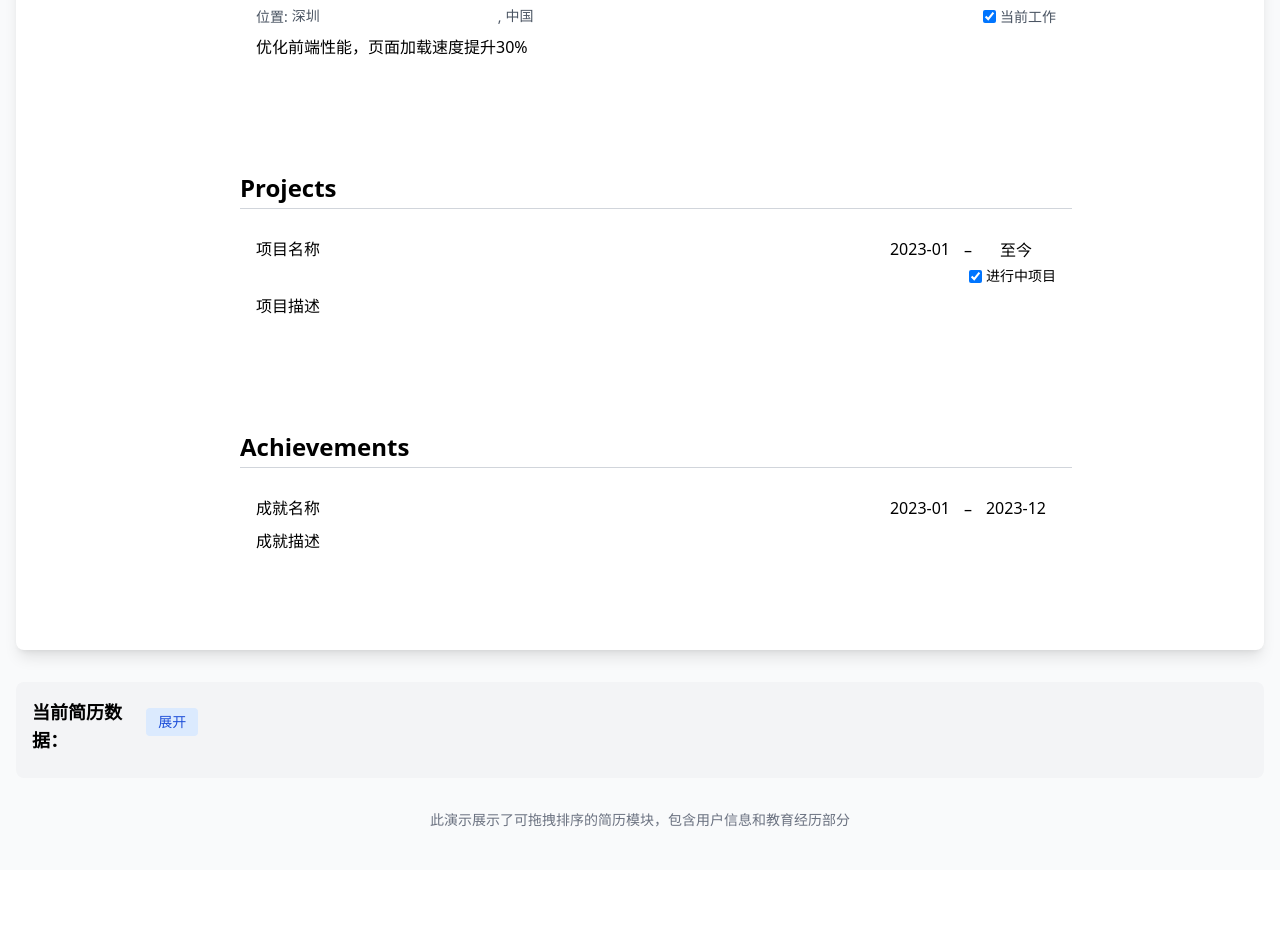
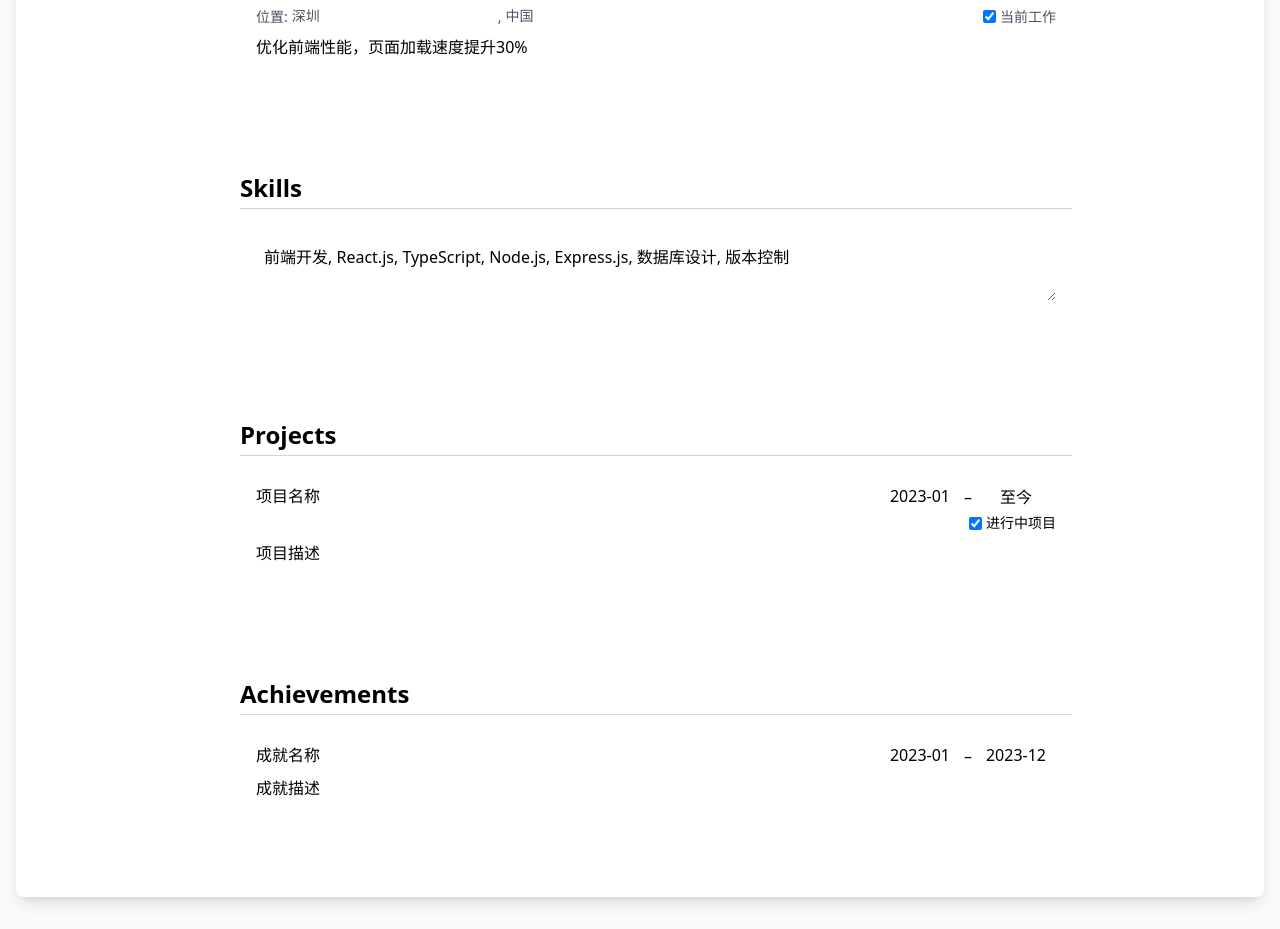
Before and after one commit to anonymity12/notion-style-resume, a Next.js app: page /resume-editor-demo in a window 1280 px wide. Shown: the part 886-1815 px from the top of the page. Before the commit the page ends 1756 px from the top, so only its background shows below. Built offline with nearby package versions, Linux system fonts and the light colour scheme.

Commit message:
同理，skill部分

```diff
--- /dev/null
+++ b/src/components/SkillsSection.js
@@ -0,0 +1,48 @@
+'use client';
+
+import React, { useState, useEffect } from 'react';
+import { useResume } from '../context/ResumeContext';
+
+export const SkillsSection = ({ hideDefaultControls = false, onMenuAction }) => {
+  const { resumeData, updateResumeField } = useResume();
+  const { skills } = resumeData;
+
+  // 将技能数组转换为逗号分隔的字符串
+  const [skillsText, setSkillsText] = useState(skills.join(', '));
+
+  // 处理技能文本变更
+  const handleSkillsChange = (e) => {
+    const newText = e.target.value;
+    setSkillsText(newText);
+
+    // 将文本转换回数组并更新上下文
+    const skillsArray = newText
+      .split(',')
+      .map(skill => skill.trim())
+      .filter(skill => skill.length > 0);
+
+    updateResumeField('skills', skillsArray);
+  };
+
+  return (
+    <div className="w-full max-w-4xl mx-auto my-6 relative">
+      {/* Section Title */}
+      <h2 className="text-2xl font-bold mb-1">Skills</h2>
+
+      {/* Divider Line */}
+      <hr className="border-gray-300 mb-3" />
+
+      {/* Skills Input */}
+      <div className="bg-white hover:bg-gray-50 p-4 rounded-md">
+        <textarea
+          value={skillsText}
+          onChange={handleSkillsChange}
+          placeholder="输入技能，用逗号分隔（例如：前端开发, React.js, TypeScript）"
+          className="w-full p-2 border-none focus:outline-none focus:ring-0 min-h-[50px] resize-y"
+        />
+      </div>
+    </div>
+  );
+};
+
+export default SkillsSection;
--- a/src/components/resumeEditor/ResumeBlockContainer.js
+++ b/src/components/resumeEditor/ResumeBlockContainer.js
@@ -20,6 +20,7 @@ import SortableEducationBlock from './SortableEducationBlock';
 import SortableWorkExperienceBlock from './SortableWorkExperienceBlock';
 import SortableProjectsBlock from './SortableProjectsBlock';
 import SortableAchievementsBlock from './SortableAchievementsBlock';
+import SortableSkillsBlock from './SortableSkillsBlock';
 import { useResume } from '../../context/ResumeContext';
 
 /**
@@ -35,6 +36,7 @@ export const ResumeBlockContainer = () => {
     { id: 'user-info-block', type: 'user-info' },
     { id: 'education-block', type: 'education' },
     { id: 'work-experience-block', type: 'work-experience' },
+    { id: 'skills-block', type: 'skills' },
     { id: 'projects-block', type: 'projects' },
     { id: 'achievements-block', type: 'achievements' }
   ];
@@ -75,6 +77,8 @@ export const ResumeBlockContainer = () => {
         return <SortableEducationBlock key={block.id} id={block.id} />;
       case 'work-experience':
         return <SortableWorkExperienceBlock key={block.id} id={block.id} />;
+      case 'skills':
+        return <SortableSkillsBlock key={block.id} id={block.id} />;
       case 'projects':
         return <SortableProjectsBlock key={block.id} id={block.id} />;
       case 'achievements':
--- /dev/null
+++ b/src/components/resumeEditor/SortableSkillsBlock.js
@@ -0,0 +1,54 @@
+'use client';
+
+import React, { useState } from 'react';
+import { useSortable } from '@dnd-kit/sortable';
+import { CSS } from '@dnd-kit/utilities';
+import { GripVertical } from 'lucide-react';
+import { SkillsSection } from '../SkillsSection';
+
+export const SortableSkillsBlock = ({ id }) => {
+  const [isHovered, setIsHovered] = useState(false);
+
+  // Setup sortable functionality with dnd-kit
+  const {
+    attributes,
+    listeners,
+    setNodeRef,
+    transform,
+    transition,
+    isDragging
+  } = useSortable({ id });
+
+  // Apply drag styles
+  const style = {
+    transform: CSS.Transform.toString(transform),
+    transition,
+    opacity: isDragging ? 0.5 : 1,
+  };
+
+  return (
+    <div
+      ref={setNodeRef}
+      style={style}
+      className={`relative bg-white rounded-md mb-4 hover:shadow-md transition-shadow duration-200 ${isDragging ? 'z-10' : ''}`}
+      onMouseEnter={() => setIsHovered(true)}
+      onMouseLeave={() => setIsHovered(false)}
+    >
+      {/* Drag Handle */}
+      <div
+        className={`absolute left-0 top-8 -ml-6 transition-opacity duration-200 cursor-grab ${isHovered ? 'opacity-100' : 'opacity-0'}`}
+        {...attributes}
+        {...listeners}
+      >
+        <GripVertical className="w-5 h-5 text-gray-400" />
+      </div>
+
+      {/* Block Content */}
+      <div className="p-4">
+        <SkillsSection />
+      </div>
+    </div>
+  );
+};
+
+export default SortableSkillsBlock;
```
